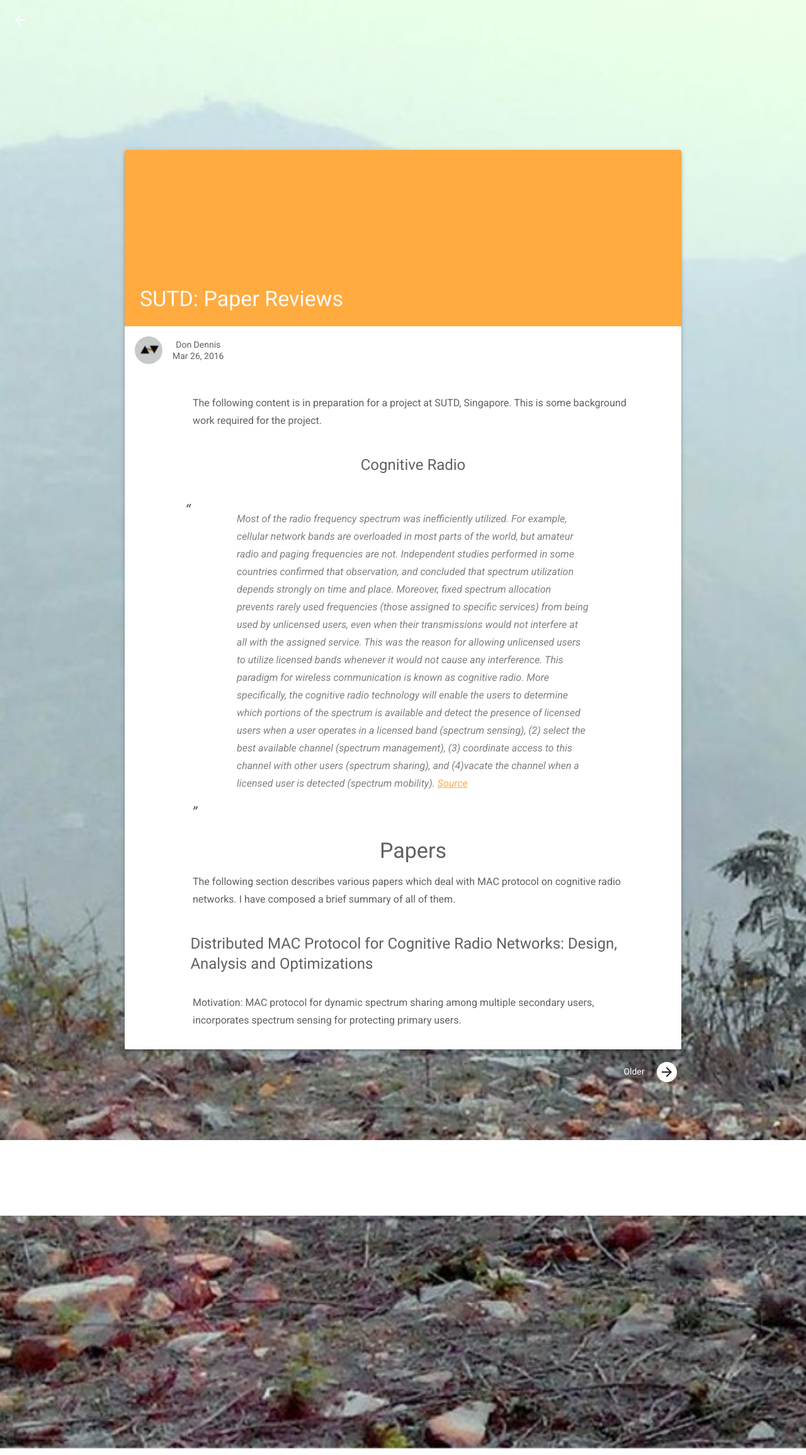
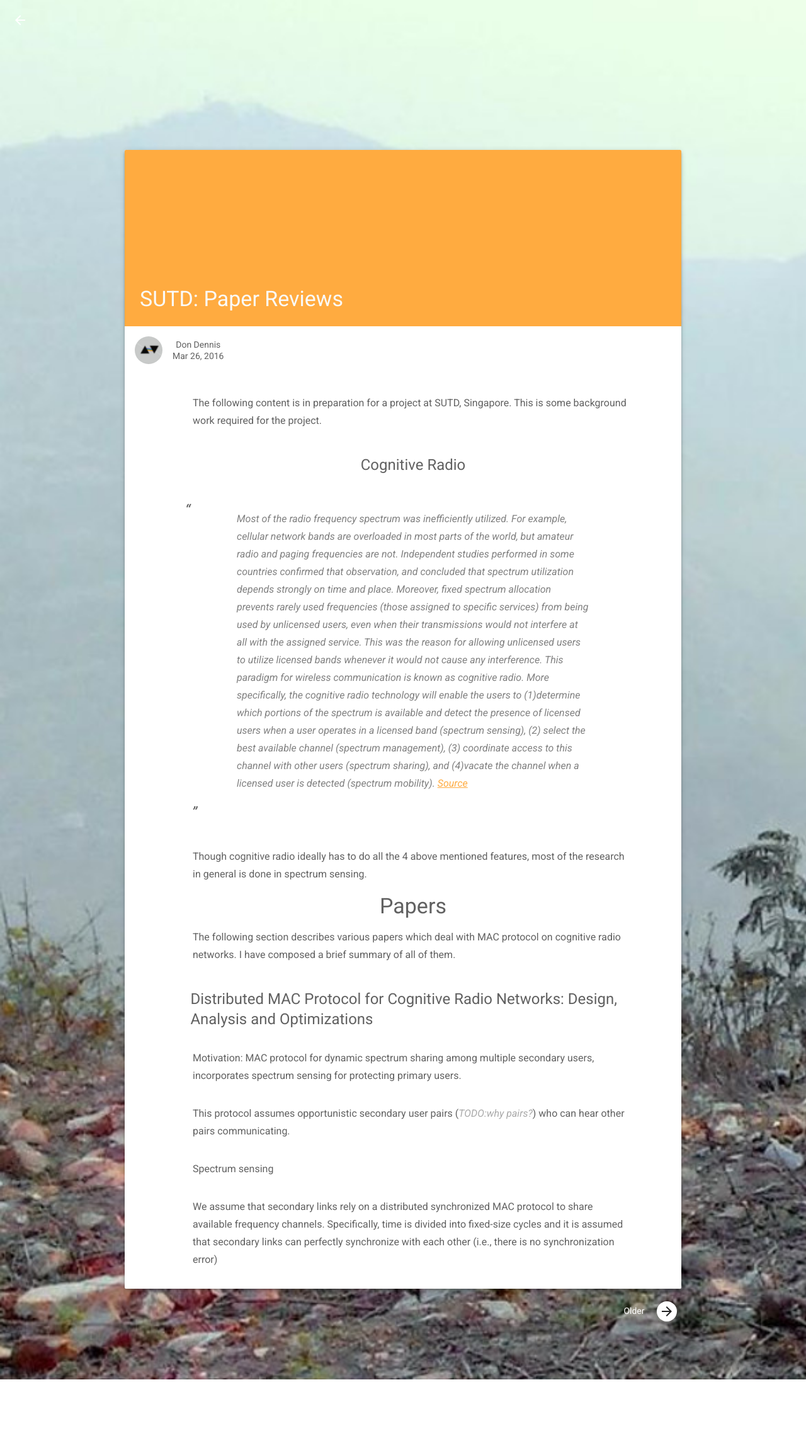
Before and after one commit to metastableB/metastableB.github.io, a Jekyll site: the page built from _posts/blog/2016-03-27-SUTD-Paper-Review.markdown, in a window 1280 px wide. Shown: the whole page at 63% size. Built offline with Jekyll 4.4.1, drawn with Linux system fonts in a browser that asks for light colours; nearby versions of some CDN libraries.

Commit message:
SUTD update

```diff
--- a/_posts/blog/2016-03-27-SUTD-Paper-Review.markdown
+++ b/_posts/blog/2016-03-27-SUTD-Paper-Review.markdown
@@ -15,9 +15,14 @@ The following content is in preparation for a project at SUTD, Singapore. This i
 #### Cognitive Radio
 
 >Most of the radio frequency spectrum was inefficiently utilized. For example, cellular network bands are overloaded in most parts of the world, but amateur radio and paging frequencies are not. Independent studies performed in some countries confirmed that observation, and concluded that spectrum utilization depends strongly on time and place. Moreover, fixed spectrum allocation prevents rarely used frequencies (those assigned to specific services) from being used by unlicensed users, even when their transmissions would not interfere at all with the assigned service. This was the reason for allowing unlicensed users to utilize licensed bands whenever it would not cause any interference.
-This paradigm for wireless communication is known as cognitive radio. More specifically, the cognitive radio technology will enable the users to determine which portions of the spectrum is available and detect the presence of licensed users when a user operates in a licensed band (**spectrum sensing**), (2) select the best available channel (**spectrum management**), (3) coordinate access to this channel with other users (**spectrum sharing**), and (4)vacate the channel when a licensed user is detected (**spectrum mobility**). [Source](http://airccse.org/journal/ijdps/papers/0711dps02.pdf)
+This paradigm for wireless communication is known as cognitive radio. More specifically, the cognitive radio technology will enable the users to
+(1)determine which portions of the spectrum is available and detect the presence of licensed users when a user operates in a licensed band (**spectrum sensing**),
+(2) select the best available channel (**spectrum management**),
+(3) coordinate access to this channel with other users (**spectrum sharing**), and
+(4)vacate the channel when a licensed user is detected (**spectrum mobility**).
+ [Source](http://airccse.org/journal/ijdps/papers/0711dps02.pdf)
 
-
+Though cognitive radio ideally  has to do all the 4 above mentioned features, most of the research in general is done in spectrum sensing.
 
 ### Papers
 The following section describes various papers which deal with MAC protocol on cognitive radio networks. I have composed a brief summary of all of them.
@@ -26,3 +31,9 @@ The following section describes various papers which deal with MAC protocol on c
 
 
 Motivation: MAC protocol for dynamic spectrum sharing among multiple secondary users, incorporates spectrum sensing for protecting primary users.
+
+This protocol assumes opportunistic secondary user pairs (*TODO:why pairs?*) who can hear other pairs communicating.
+
+**Spectrum sensing**
+
+We assume that secondary links rely on a distributed synchronized MAC protocol to share available frequency channels. Specifically, time is divided into fixed-size cycles and it is assumed that secondary links can perfectly synchronize with each other (i.e., there is no synchronization error)
```
